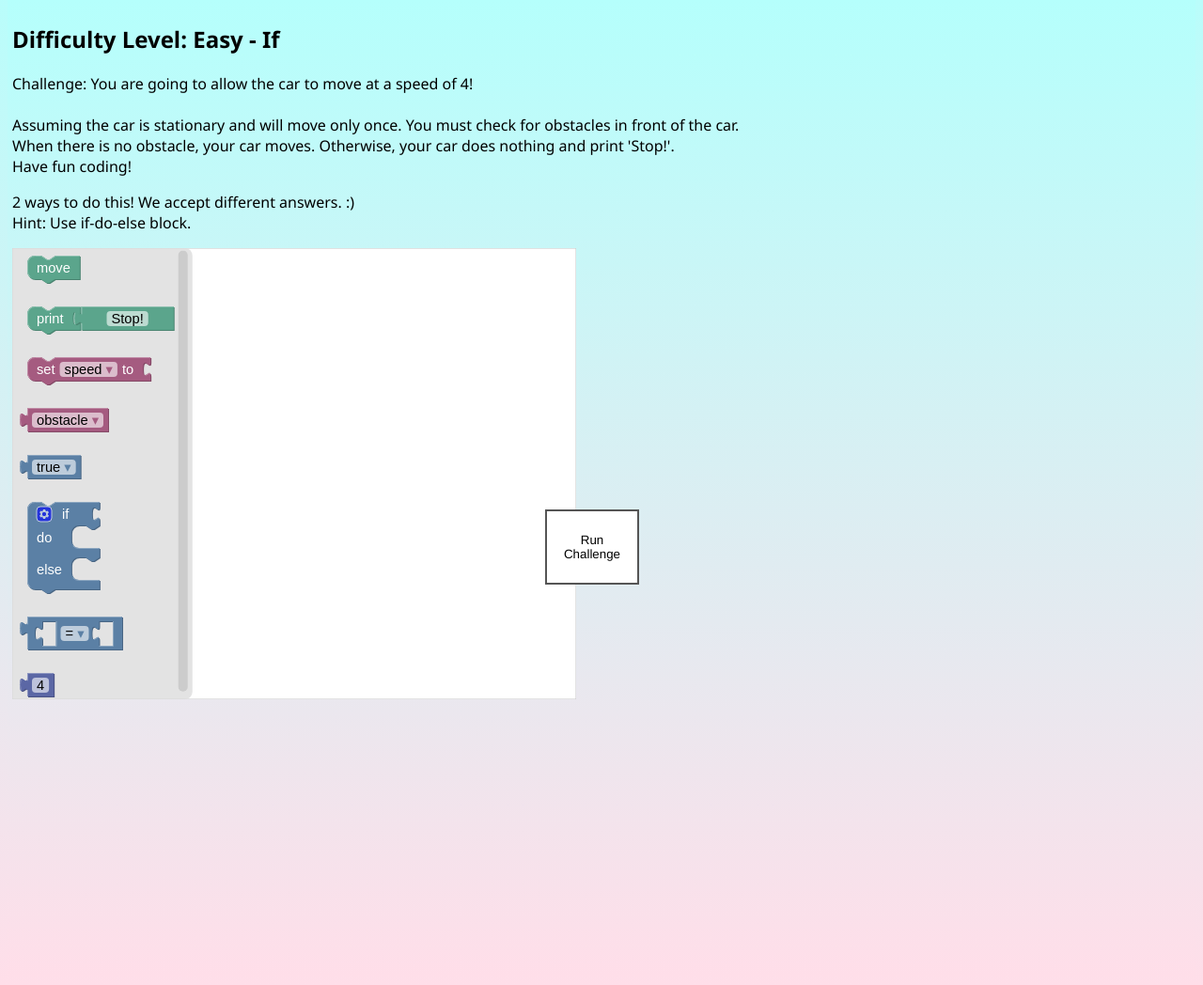
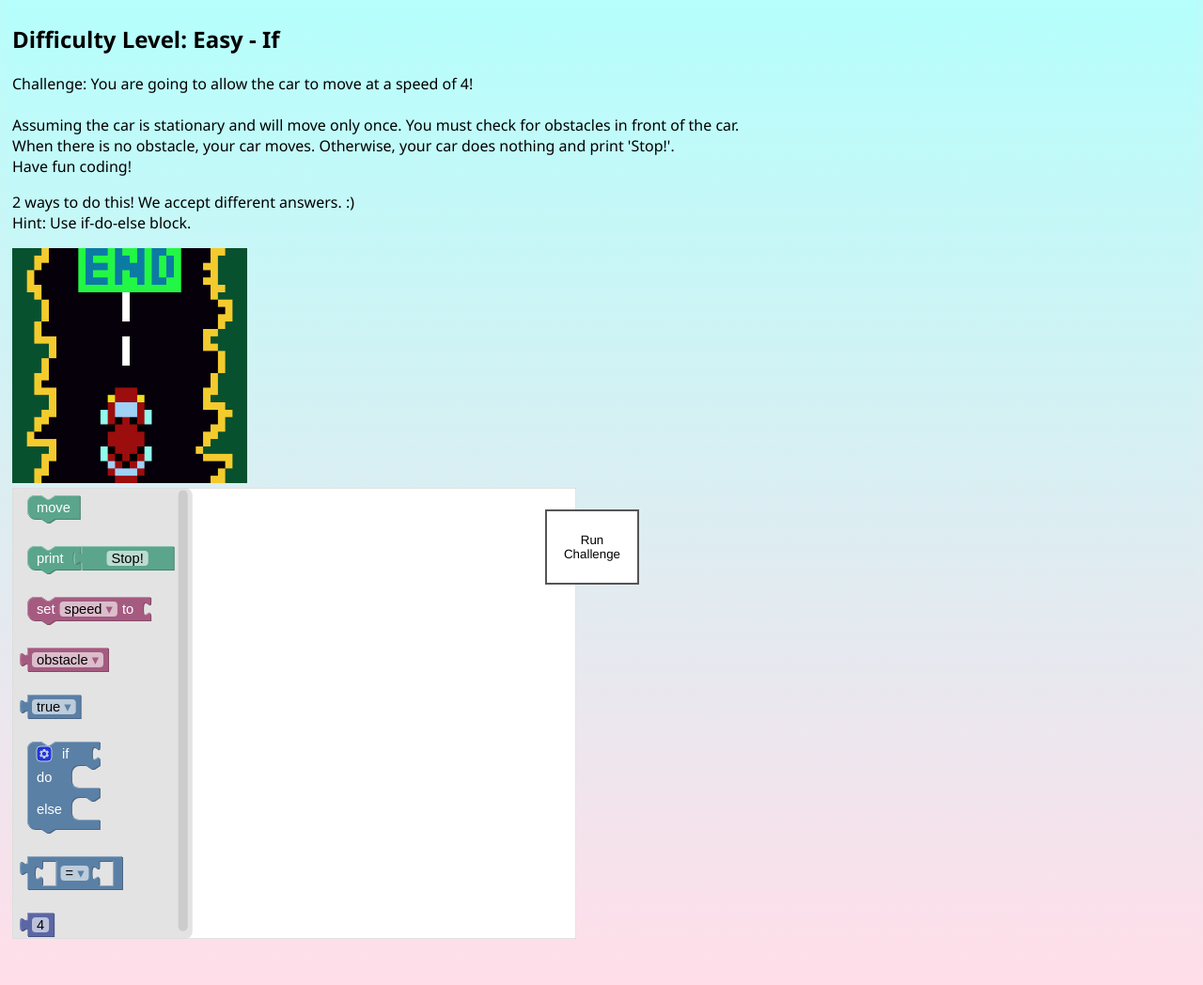
Before and after one commit to fuminchong/ICT2101-2201-Team-Project, a Flask app: page /scratcheasy in a window 1280 px wide. Shown: the part 58-1106 px from the top of the page at 94% size. Run offline with Flask 2, Linux system fonts and the light colour scheme.

Commit message:
update scratcheasy with animation

```diff
--- a/M3 Code/templates/scratcheasy.html
+++ b/M3 Code/templates/scratcheasy.html
@@ -54,6 +54,8 @@
 <p>
     2 ways to do this! We accept different answers. :) <br />Hint: Use if-do-else block.
 </p>
+
+<img src="/static/easylevel.gif" alt="easylevel" width="250" height="250"/>
 
 <section id="blocklyContainer">
     <div id="blocklyDiv" style="height: 480px; width: 600px;"></div>
```
